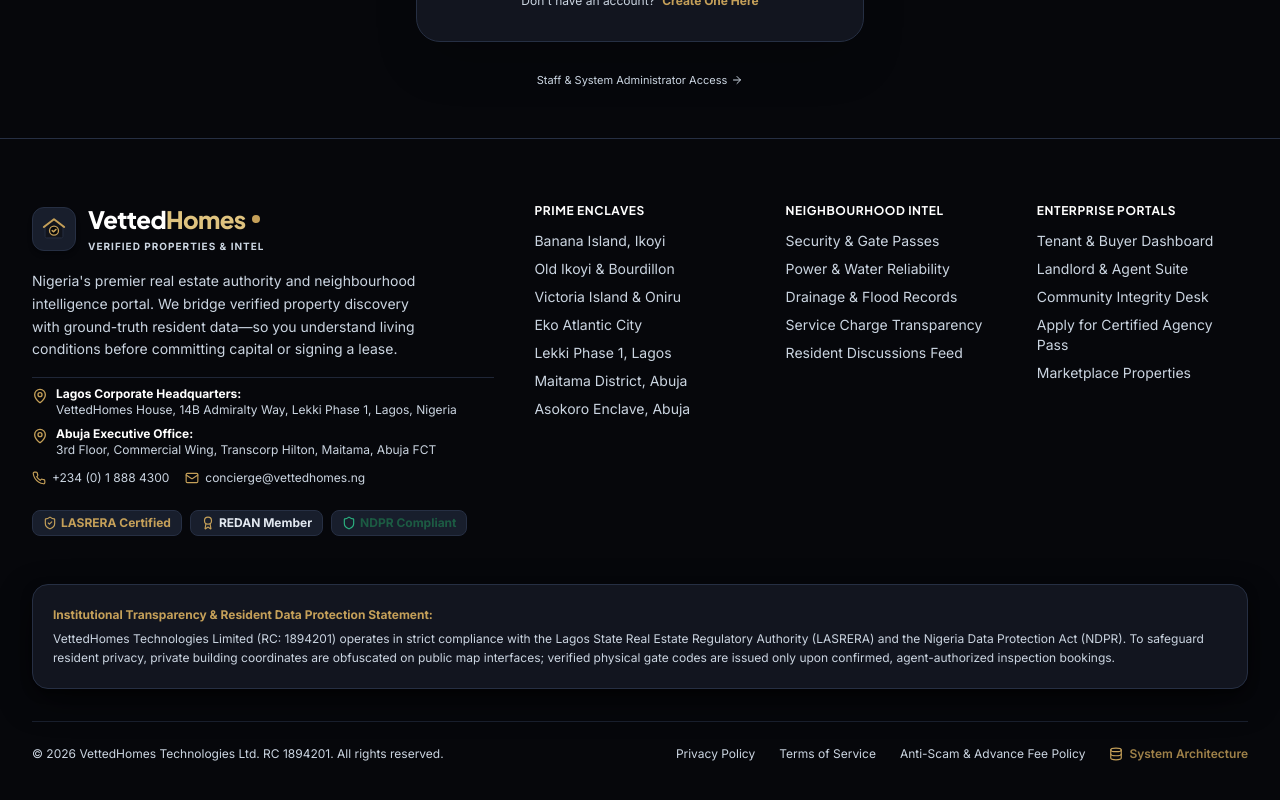
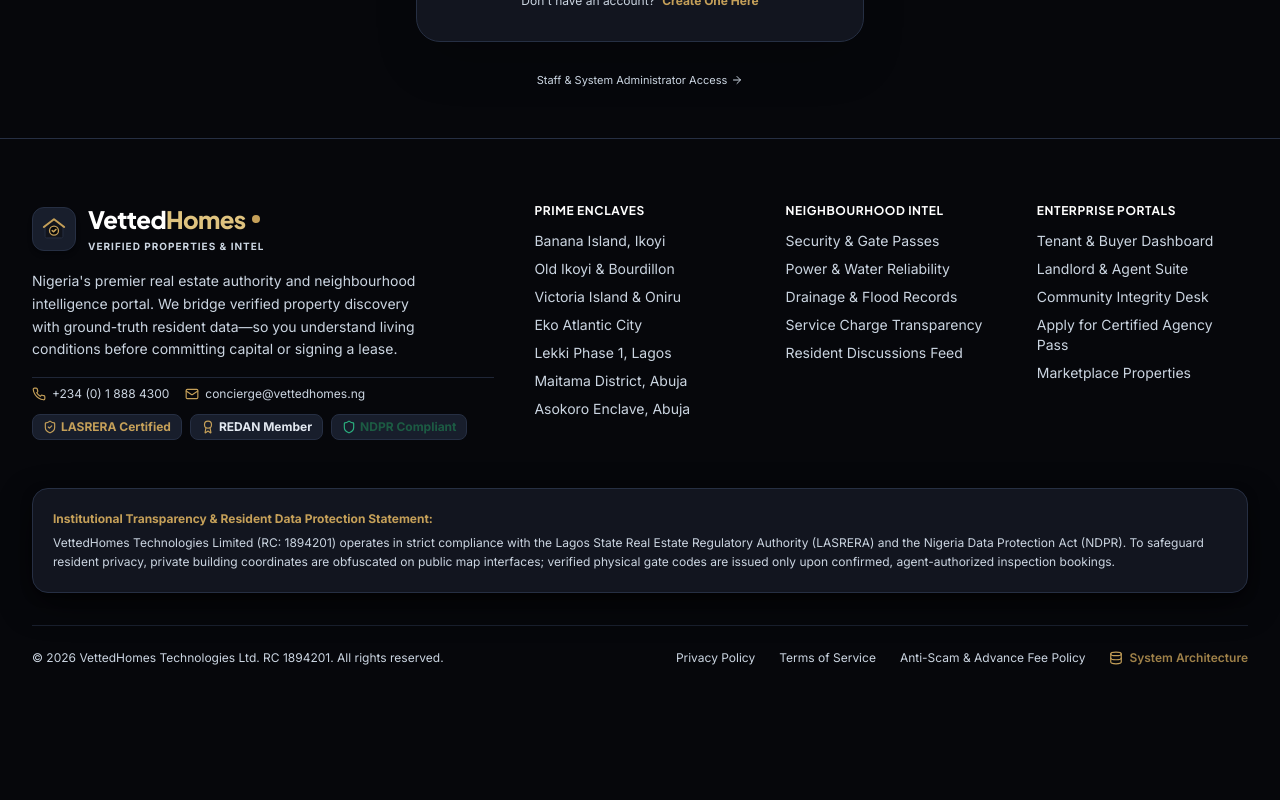
Before and after one commit to AJ-David/estate-demo, a React (Vite) app: page /auth in a window 1280 px wide. Shown: the part 631-1431 px from the top of the page. After the commit the page ends 1345 px from the top, so only its background shows below. Built offline with nearby package versions, Linux system fonts and the light colour scheme; no server answers.

Commit message:
fix(footer): remove Lagos HQ and Abuja Executive office physical addresses

```diff
--- a/src/components/common/Footer.jsx
+++ b/src/components/common/Footer.jsx
@@ -23,35 +23,26 @@ export function Footer() {
               We bridge verified property discovery with ground-truth resident data—so you understand living conditions before committing capital or signing a lease.
             </p>
 
-            {/* Physical Offices */}
-            <div className="space-y-2 text-xs text-slate-300 pt-2 border-t border-navy-border/80">
-              <div className="flex items-start gap-2">
-                <MapPin className="w-4 h-4 text-gold shrink-0 mt-0.5" />
-                <span>
-                  <strong className="text-white block">Lagos Corporate Headquarters:</strong>
-                  VettedHomes House, 14B Admiralty Way, Lekki Phase 1, Lagos, Nigeria
-                </span>
-              </div>
-              <div className="flex items-start gap-2">
-                <MapPin className="w-4 h-4 text-gold shrink-0 mt-0.5" />
-                <span>
-                  <strong className="text-white block">Abuja Executive Office:</strong>
-                  3rd Floor, Commercial Wing, Transcorp Hilton, Maitama, Abuja FCT
-                </span>
-              </div>
-              <div className="flex items-center gap-4 pt-1 text-slate-300">
-                <span className="flex items-center gap-1.5 hover:text-gold transition">
+            {/* Contact Channels */}
+            <div className="pt-2 border-t border-navy-border/80 space-y-3">
+              <div className="flex flex-wrap items-center gap-4 text-xs text-slate-300">
+                <a
+                  href="tel:+23418884300"
+                  className="flex items-center gap-1.5 text-slate-300 hover:text-gold transition"
+                >
                   <Phone className="w-3.5 h-3.5 text-gold" />
-                  +234 (0) 1 888 4300
-                </span>
-                <span className="flex items-center gap-1.5 hover:text-gold transition">
+                  <span>+234 (0) 1 888 4300</span>
+                </a>
+                <a
+                  href="mailto:concierge@vettedhomes.ng"
+                  className="flex items-center gap-1.5 text-slate-300 hover:text-gold transition"
+                >
                   <Mail className="w-3.5 h-3.5 text-gold" />
-                  concierge@vettedhomes.ng
-                </span>
-              </div>
+                  <span>concierge@vettedhomes.ng</span>
+                </a>
               </div>
 
-            <div className="pt-2 flex flex-wrap items-center gap-2 text-xs">
+              <div className="flex flex-wrap items-center gap-2 text-xs">
                 <span className="inline-flex items-center gap-1 bg-navy-surface px-2.5 py-1 rounded-lg border border-navy-border text-gold font-bold">
                   <ShieldCheck className="w-3.5 h-3.5" />
                   LASRERA Certified
@@ -64,6 +55,7 @@ export function Footer() {
                   <Shield className="w-3.5 h-3.5 text-emerald-400" />
                   NDPR Compliant
                 </span>
+              </div>
             </div>
           </div>
 
```
Lines whose indentation alone changed are shown as unchanged.
